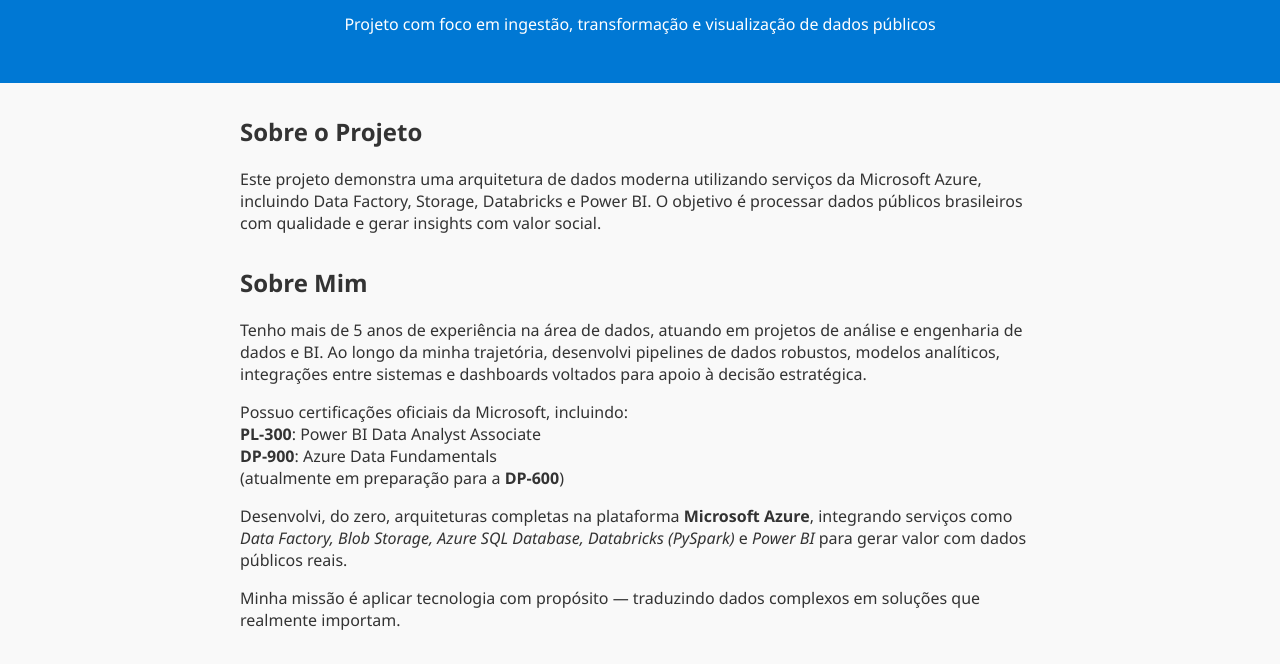
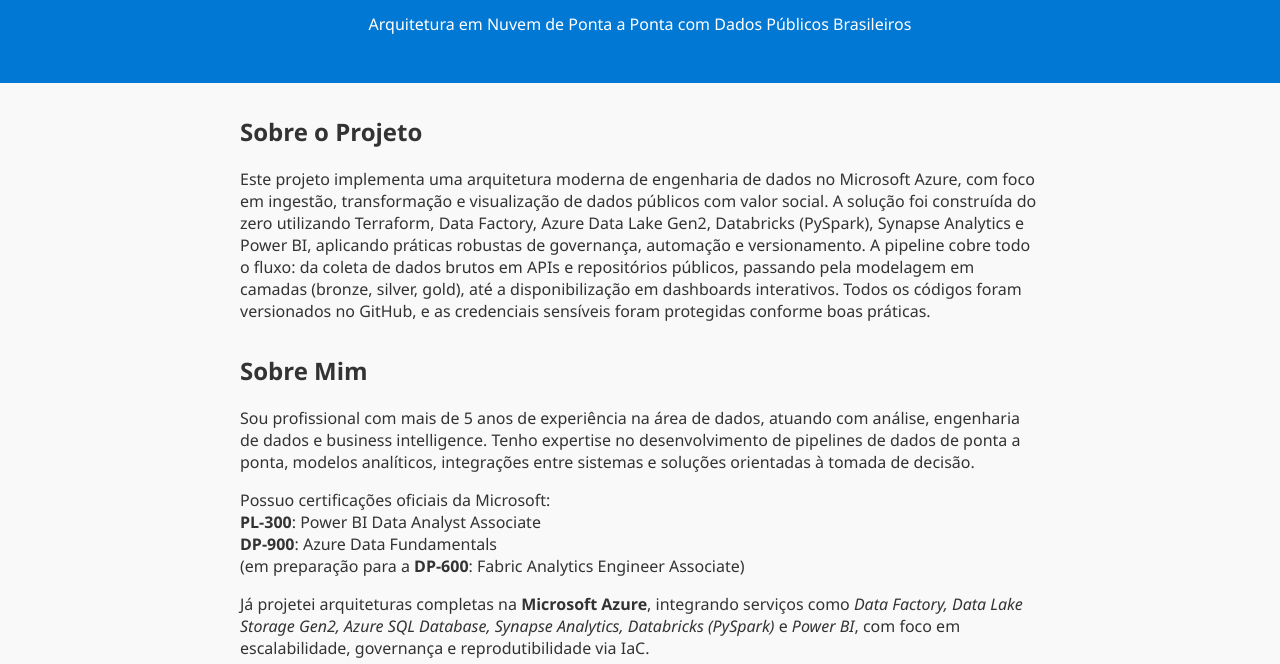
Before and after one commit to Sanivaldo/censo2022-desigualdades-azure, a plain HTML site: page index.html in a window 1280 px wide. Shown: the part 136-800 px from the top of the page. Drawn offline with Linux system fonts and the light colour scheme.

Commit message:
Update index.html

```diff
--- a/index.html
+++ b/index.html
@@ -66,26 +66,34 @@
       <img src="https://upload.wikimedia.org/wikipedia/commons/f/fa/Microsoft_Azure.svg" alt="Azure Logo">
     </div>
     <h1>Engenharia de Dados com Azure</h1>
-    <p>Projeto com foco em ingestão, transformação e visualização de dados públicos</p>
+    <p>Arquitetura em Nuvem de Ponta a Ponta com Dados Públicos Brasileiros</p>
   </header>
 
   <main>
     <section>
       <h2>Sobre o Projeto</h2>
-      <p>Este projeto demonstra uma arquitetura de dados moderna utilizando serviços da Microsoft Azure, incluindo Data Factory, Storage, Databricks e Power BI. O objetivo é processar dados públicos brasileiros com qualidade e gerar insights com valor social.</p>
+      <p>Este projeto implementa uma arquitetura moderna de engenharia de dados no Microsoft Azure, com foco em ingestão, transformação e visualização de dados públicos com valor social. A solução foi construída do zero utilizando Terraform, Data Factory, Azure Data Lake Gen2, Databricks (PySpark), Synapse Analytics e Power BI, aplicando práticas robustas de governança, automação e versionamento.
+
+A pipeline cobre todo o fluxo: da coleta de dados brutos em APIs e repositórios públicos, passando pela modelagem em camadas (bronze, silver, gold), até a disponibilização em dashboards interativos. Todos os códigos foram versionados no GitHub, e as credenciais sensíveis foram protegidas conforme boas práticas.</p>
     </section>
 
 
-    <section>
-      <h2>Sobre Mim</h2>
-      <p>Tenho mais de 5 anos de experiência na área de dados, atuando em projetos de análise e engenharia de dados e BI. Ao longo da minha trajetória, desenvolvi pipelines de dados robustos, modelos analíticos, integrações entre sistemas e dashboards voltados para apoio à decisão estratégica.</p>
-      <p>Possuo certificações oficiais da Microsoft, incluindo:<br>
-      <strong>PL-300</strong>: Power BI Data Analyst Associate<br>
-      <strong>DP-900</strong>: Azure Data Fundamentals<br>
-      (atualmente em preparação para a <strong>DP-600</strong>)</p>
-      <p>Desenvolvi, do zero, arquiteturas completas na plataforma <strong>Microsoft Azure</strong>, integrando serviços como <em>Data Factory, Blob Storage, Azure SQL Database, Databricks (PySpark)</em> e <em>Power BI</em> para gerar valor com dados públicos reais.</p>
-      <p>Minha missão é aplicar tecnologia com propósito — traduzindo dados complexos em soluções que realmente importam.</p>
-    </section>
+<section>
+  <h2>Sobre Mim</h2>
+  <p>Sou profissional com mais de 5 anos de experiência na área de dados, atuando com análise, engenharia de dados e business intelligence. Tenho expertise no desenvolvimento de pipelines de dados de ponta a ponta, modelos analíticos, integrações entre sistemas e soluções orientadas à tomada de decisão.</p>
+
+  <p>Possuo certificações oficiais da Microsoft:<br>
+    <strong>PL-300</strong>: Power BI Data Analyst Associate<br>
+    <strong>DP-900</strong>: Azure Data Fundamentals<br>
+    (em preparação para a <strong>DP-600</strong>: Fabric Analytics Engineer Associate)
+  </p>
+
+  <p>Já projetei arquiteturas completas na <strong>Microsoft Azure</strong>, integrando serviços como <em>Data Factory, Data Lake Storage Gen2, Azure SQL Database, Synapse Analytics, Databricks (PySpark)</em> e <em>Power BI</em>, com foco em escalabilidade, governança e reprodutibilidade via IaC.</p>
+
+  <p>Acredito que dados só geram valor real quando transformados em soluções aplicáveis. Minha missão é aplicar tecnologia com propósito — entregando produtos de dados que apoiam decisões estratégicas e geram impacto positivo.</p>
+</section>
+
+
 
     <section>
       <h2>Repositório no GitHub</h2>
```
